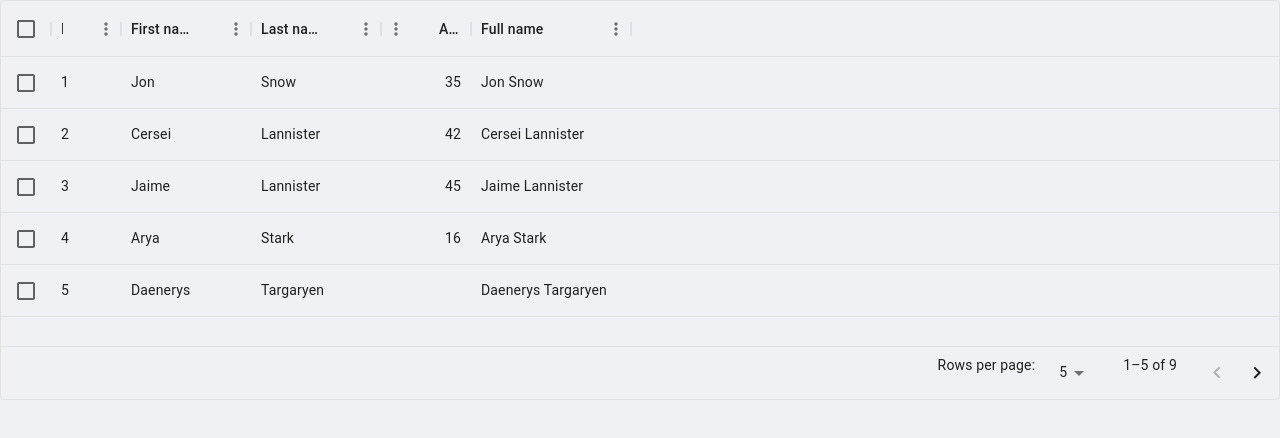
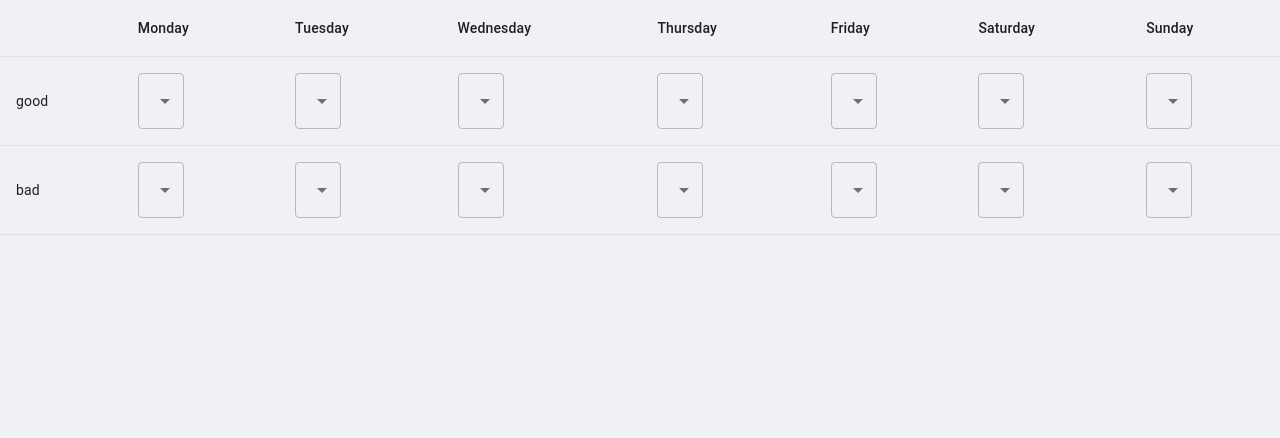
Before and after one commit to kaiuliia/well_being_frontend, a React (Create React App) app: page /user/dashboard in a window 1280 px wide. Shown: the top 438 px of the page. Built offline with nearby package versions, Linux system fonts and the light colour scheme; the HTML template or start-up script is replaced by a standard one.

Commit message:
upd table

```diff
--- a/src/Pages/dashboard.tsx
+++ b/src/Pages/dashboard.tsx
@@ -11,7 +11,7 @@ import { createTheme, Theme, ThemeProvider } from "@mui/material/styles";
 import { Dialog } from "@mui/material";
 import Grid2 from "@mui/material/Unstable_Grid2";
 import Grid from "@mui/material/Grid";
-import DashboardTable from "../components/dashboard/table";
+import { DashboardTable } from "../components/dashboard/table";
 interface Props {
   // theme: Theme;
 }
--- a/src/components/dashboard/table.tsx
+++ b/src/components/dashboard/table.tsx
@@ -1,164 +1,93 @@
-import * as React from "react";
-import { DataGrid, GridColDef, GridValueGetterParams } from "@mui/x-data-grid";
-import Table from "@mui/material/Table";
-import TableBody from "@mui/material/TableBody";
-import TableCell from "@mui/material/TableCell";
-import TableContainer from "@mui/material/TableContainer";
-import TableHead from "@mui/material/TableHead";
-import TableRow from "@mui/material/TableRow";
-import Paper from "@mui/material/Paper";
-import Box from "@mui/material/Box";
+import React, { useState } from "react";
+import {
+  Table,
+  TableHead,
+  TableBody,
+  TableRow,
+  TableCell,
+  Select,
+  MenuItem,
+} from "@mui/material";
 
-// function createData(
-//   name: string,
-//   calories: number,
-//   fat: number,
-//   carbs: number,
-//   protein: number,
-// ) {
-//   return { name, calories, fat, carbs, protein };
-// }
+interface MoodData {
+  dateRange: string;
+  sleep: string;
+  calmness: string;
+  appetite: string;
+}
 
-// const rows = [
-//   "General mood",
-//   "Ice cream sandwich",
-//   "Eclair",
-//   "Cupcake",
-//   "Gingerbread",
-// ];
+interface MoodState {
+  [day: string]: MoodData;
+}
 
-const rows = [
-  { id: 1, lastName: "Snow", firstName: "Jon", age: 35 },
-  { id: 2, lastName: "Lannister", firstName: "Cersei", age: 42 },
-  { id: 3, lastName: "Lannister", firstName: "Jaime", age: 45 },
-  { id: 4, lastName: "Stark", firstName: "Arya", age: 16 },
-  { id: 5, lastName: "Targaryen", firstName: "Daenerys", age: null },
-  { id: 6, lastName: "Melisandre", firstName: null, age: 150 },
-  { id: 7, lastName: "Clifford", firstName: "Ferrara", age: 44 },
-  { id: 8, lastName: "Frances", firstName: "Rossini", age: 36 },
-  { id: 9, lastName: "Roxie", firstName: "Harvey", age: 65 },
-];
+export function DashboardTable() {
+  const daysOfWeek = [
+    "Monday",
+    "Tuesday",
+    "Wednesday",
+    "Thursday",
+    "Friday",
+    "Saturday",
+    "Sunday",
+  ];
 
-const columns: GridColDef[] = [
-  { field: "id", headerName: "ID", width: 70 },
-  { field: "firstName", headerName: "First name", width: 130 },
-  { field: "lastName", headerName: "Last name", width: 130 },
-  {
-    field: "age",
-    headerName: "Age",
-    type: "number",
-    width: 90,
-  },
-  {
-    field: "fullName",
-    headerName: "Full name",
-    description: "This column has a value getter and is not sortable.",
-    sortable: false,
-    width: 160,
-    valueGetter: (params: GridValueGetterParams) =>
-      `${params.row.firstName || ""} ${params.row.lastName || ""}`,
-  },
-];
+  const [moods, setMoods] = useState<MoodState>({
+    good: { dateRange: "", sleep: "", calmness: "", appetite: "" },
+    bad: { dateRange: "", sleep: "", calmness: "", appetite: "" },
+    // ... add other moods
+  });
 
-export default function DashboardTable() {
+  const handleMoodChange = (
+    mood: string,
+    day: keyof MoodData,
+    value: string,
+  ) => {
+    setMoods((prevMoods) => ({
+      ...prevMoods,
+      [mood]: {
+        ...prevMoods[mood],
+        [day]: value,
+      },
+    }));
+  };
+
   return (
-    <div style={{ height: 400, width: "100%" }}>
-      <DataGrid
-        rows={rows}
-        columns={columns}
-        initialState={{
-          pagination: {
-            paginationModel: { page: 0, pageSize: 5 },
-          },
-        }}
-        pageSizeOptions={[5, 10]}
-        checkboxSelection
-      />
-    </div>
+    <Table>
+      <TableHead>
+        <TableRow>
+          <TableCell></TableCell>
+          {daysOfWeek.map((day) => (
+            <TableCell key={day}>{day}</TableCell>
+          ))}
+        </TableRow>
+      </TableHead>
+      <TableBody>
+        {Object.keys(moods).map((mood) => (
+          <TableRow key={mood}>
+            <TableCell>{mood}</TableCell>
+            {daysOfWeek.map((day) => (
+              <TableCell key={day}>
+                <Select
+                  value={"h"}
+                  onChange={(e) =>
+                    handleMoodChange(
+                      mood,
+                      day as keyof MoodData,
+                      e.target.value,
+                    )
+                  }
+                >
+                  <MenuItem value="">Select</MenuItem>
+                  <MenuItem value="good">Good</MenuItem>
+                  <MenuItem value="bad">Bad</MenuItem>
+                </Select>
+              </TableCell>
+            ))}
+          </TableRow>
+        ))}
+      </TableBody>
+    </Table>
   );
-  // <TableContainer component={Paper}>
-  //   <Table
-  //     // sx={{ minWidth: "100%" }}
-  //     aria-label="simple table"
-  //   >
-  //     <TableHead>
-  //       <TableRow>
-  //         <TableCell></TableCell>
-  //         <TableCell align="center">M</TableCell>
-  //         <TableCell align="center">T</TableCell>
-  //         <TableCell align="center">W</TableCell>
-  //         <TableCell align="center">T</TableCell>
-  //         <TableCell align="center">F</TableCell>
-  //         <TableCell align="center">S</TableCell>
-  //         <TableCell align="center">S</TableCell>
-  //       </TableRow>
-  //     </TableHead>
-  //     <TableBody>
-  //       {rows.map((row) => (
-  //         <TableRow
-  //           key={row}
-  //           sx={{ "&:last-child td, &:last-child th": { border: 0 } }}
-  //         >
-  //           <TableCell component="th" scope="row">
-  //             {row}
-  //           </TableCell>
-  //           <TableCell align="right">
-  //             <Box
-  //               sx={{
-  //                 width: "1rem",
-  //                 height: "1rem",
-  //                 backgroundColor: "green",
-  //               }}
-  //             ></Box>
-  //           </TableCell>
-  //           <TableCell align="center">
-  //             <Box
-  //               sx={{
-  //                 width: "1rem",
-  //                 height: "1rem",
-  //                 backgroundColor: "green",
-  //               }}
-  //             ></Box>
-  //           </TableCell>
-  //           <TableCell align="center">
-  //             <Box
-  //               sx={{
-  //                 width: "1rem",
-  //                 height: "1rem",
-  //                 backgroundColor: "green",
-  //               }}
-  //             ></Box>
-  //           </TableCell>
-  //           <TableCell align="center">
-  //             <Box
-  //               sx={{
-  //                 width: "1rem",
-  //                 height: "1rem",
-  //                 backgroundColor: "green",
-  //               }}
-  //             ></Box>
-  //           </TableCell>
-  //           <TableCell align="center">
-  //             <Box
-  //               sx={{
-  //                 width: "1rem",
-  //                 height: "1rem",
-  //                 backgroundColor: "green",
-  //               }}
-  //             ></Box>
-  //           </TableCell>
-  //           <TableCell align="center">
-  //             <Box
-  //               sx={{
-  //                 width: "1rem",
-  //                 height: "1rem",
-  //                 backgroundColor: "green",
-  //               }}
-  //             ></Box>
-  //           </TableCell>
-  //         </TableRow>
-  //       ))}
-  //     </TableBody>
-  //   </Table>
-  // </TableContainer>
 }
+
+// export default MoodTable;
```
